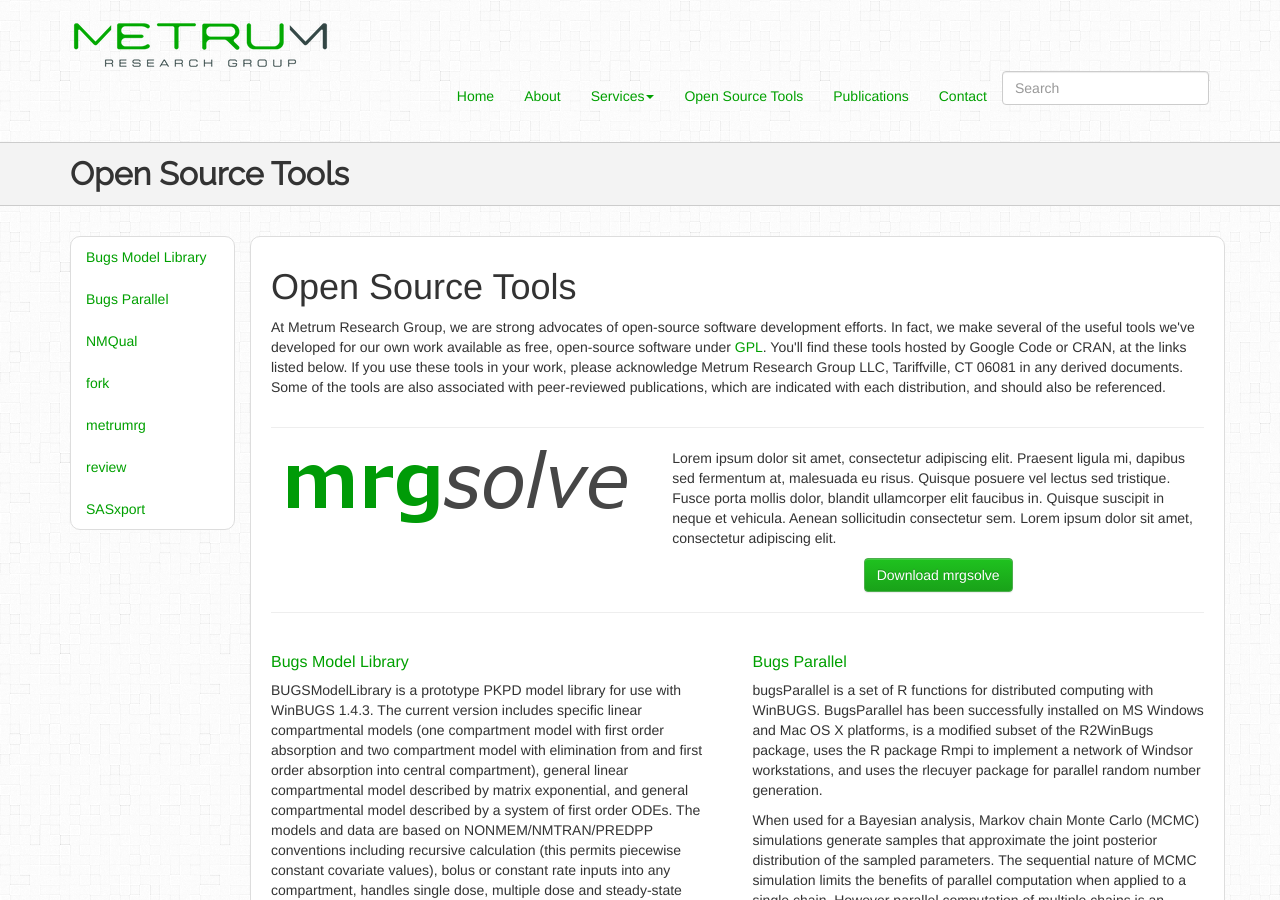
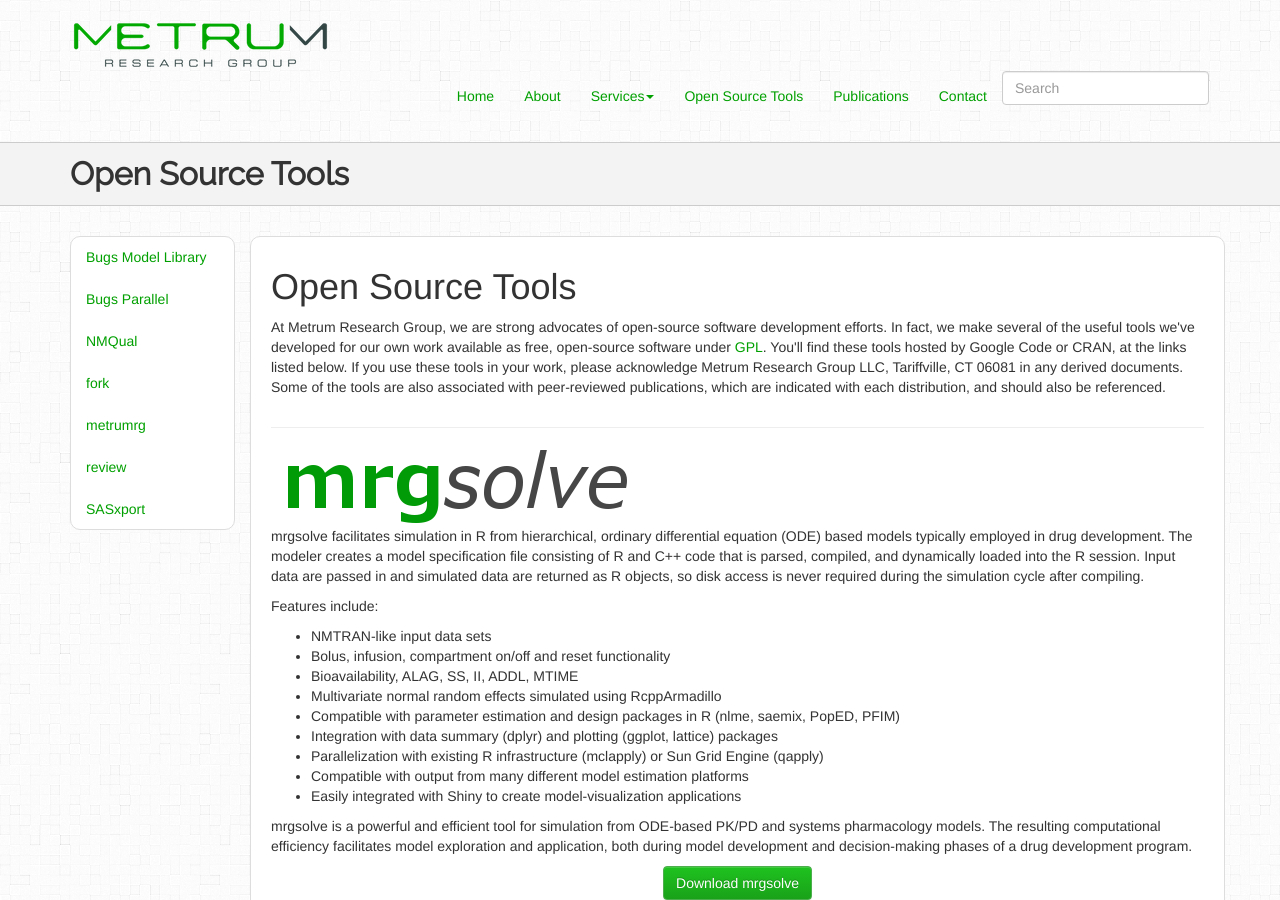
Before and after one commit to joehmetrum/joehmetrum.github.io, a Jekyll site: the page built from opensourcetools.html, in a window 1280 px wide and 900 px high. Built offline with Jekyll 4.4.1, drawn with Linux system fonts in a browser that asks for light colours; comment, search, counter and statistics services are not loaded.

Commit message:
tmrgsolve text

```diff
--- a/opensourcetools.html
+++ b/opensourcetools.html
@@ -32,11 +32,25 @@
                     </div>
                         <hr>
                         <div class="row">
-                    <div class="col-sm-5 col-md-5 col-lg-5">
-                    <img class="img-responsive" src="/assets/img/mrgsolve.png" />
-                    </div>
-                    <div class="col-sm-7 col-md-7 col-lg-7">
-                        <p>Lorem ipsum dolor sit amet, consectetur adipiscing elit. Praesent ligula mi, dapibus sed fermentum at, malesuada eu risus. Quisque posuere vel lectus sed tristique. Fusce porta mollis dolor, blandit ullamcorper elit faucibus in. Quisque suscipit in neque et vehicula. Aenean sollicitudin consectetur sem. Lorem ipsum dolor sit amet, consectetur adipiscing elit.</p>
+
+                    <div class="col-sm-12 col-md-12 col-lg-12">
+                        <img class="img-responsive" src="/assets/img/mrgsolve.png" />
+                        <p>mrgsolve facilitates simulation in R from hierarchical, ordinary differential equation (ODE) based models typically employed in drug development.  The modeler creates a model specification file consisting of R and C++ code that is parsed, compiled, and dynamically loaded into the R session.  Input data are passed in and simulated data are returned as R objects, so disk access is never required during the simulation cycle after compiling.</p>
+
+                        <p>Features include:</p>
+                        <ul>
+                        <li>NMTRAN-like input data sets</li>
+                        <li>Bolus, infusion, compartment on/off and reset functionality</li>
+                        <li>Bioavailability, ALAG, SS, II, ADDL, MTIME</li>
+                        <li>Multivariate normal random effects simulated using RcppArmadillo</li>
+                        <li>Compatible with parameter estimation and design packages in R (nlme, saemix, PopED, PFIM)</li>
+                        <li>Integration with data summary (dplyr) and plotting (ggplot, lattice) packages</li>
+                        <li>Parallelization with existing R infrastructure (mclapply) or Sun Grid Engine (qapply)</li>
+                        <li>Compatible with output from many different model estimation platforms</li>
+                        <li>Easily integrated with Shiny to create model-visualization applications</li>
+                        </ul>
+
+                        <p>mrgsolve is a powerful and efficient tool for simulation from ODE-based PK/PD and systems pharmacology models. The resulting computational efficiency facilitates model exploration and application, both during model development and decision-making phases of a drug development program.  </p>
 
                         <div style="text-align: center"><a href="/ctas/mrgsolve.html" class="btn btn-large btn-success">Download mrgsolve</a></div>
                         </div>
```
